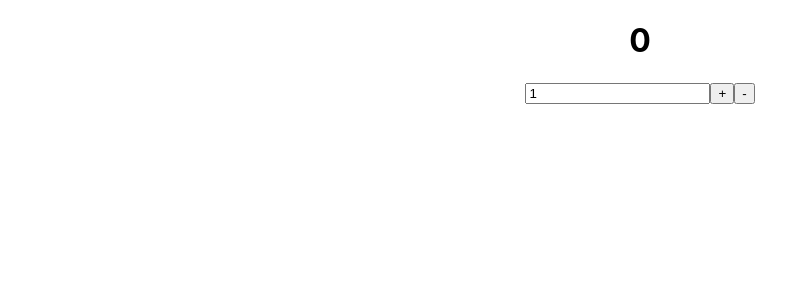
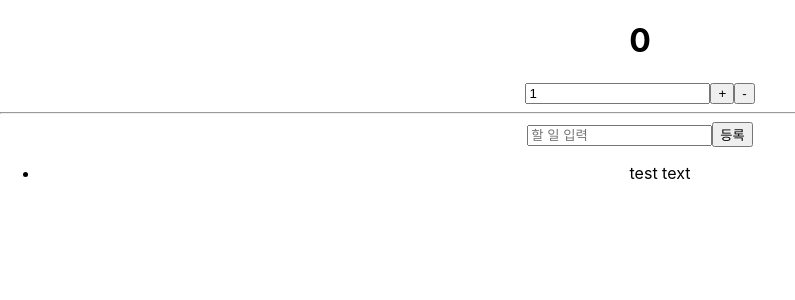
Before and after one commit to mintlib66/learn-redux, a React (Create React App) app: page / in a window 1280 px wide. Shown: the top 300 px of the page, without its empty margins (0-795 px from the left). Built offline with nearby package versions, Linux system fonts and the light colour scheme.

Commit message:
todo 추가

```diff
--- a/src/App.js
+++ b/src/App.js
@@ -1,11 +1,14 @@
 import React from 'react'
 import CounterContainer from './components/CounterContainer'
 import './App.css'
+import TodosContainer from './container/TodosContainer'
 
 function App() {
   return (
     <div className="App">
       <CounterContainer />
+      <hr />
+      <TodosContainer />
     </div>
   )
 }
--- /dev/null
+++ b/src/components/Todos.js
@@ -0,0 +1,48 @@
+import React, { useState } from 'react'
+
+const TodoItem = React.memo(function TodoItem({ todo, onToggle }) {
+  return (
+    <li
+      style={{ textDecoration: todo.done ? 'line-through' : 'none' }}
+      onClick={() => onToggle(todo.id)}
+    >
+      {todo.text}
+    </li>
+  )
+})
+
+const TodoList = React.memo(function TodoList({ todos, onToggle }) {
+  return (
+    <ul>
+      {todos.map(todo => (
+        <TodoItem key={todo.id} todo={todo} onToggle={onToggle}></TodoItem>
+      ))}
+    </ul>
+  )
+})
+
+function Todos({ todos, onCreate, onToggle }) {
+  const [text, setText] = useState('') //지엽적인 상태는 각자 관리
+  const onChange = e => setText(e.target.value)
+  const onSubmit = e => {
+    e.preventDefault()
+    onCreate(text)
+    setText('') //인풋 창 초기화
+  }
+  return (
+    <div>
+      <form onSubmit={onSubmit}>
+        <input
+          type="text"
+          value={text}
+          placeholder="할 일 입력"
+          onChange={onChange}
+        />
+        <button type="submit">등록</button>
+      </form>
+      <TodoList todos={todos} onToggle={onToggle} />
+    </div>
+  )
+}
+
+export default Todos
--- /dev/null
+++ b/src/container/TodosContainer.js
@@ -0,0 +1,17 @@
+import React, { useCallback } from 'react'
+import { useDispatch, useSelector } from 'react-redux'
+import Todos from '../components/Todos'
+import { addTodo, toggleTodo } from '../modules/todos'
+
+function TodosContainer() {
+  const todos = useSelector(state => state.todos)
+  const dispatch = useDispatch()
+
+  const onCreate = text => dispatch(addTodo(text))
+  //useCallback으로 최적화
+  const onToggle = useCallback(id => dispatch(toggleTodo(id), [dispatch]))
+
+  return <Todos todos={todos} onCreate={onCreate} onToggle={onToggle} />
+}
+
+export default TodosContainer
```
